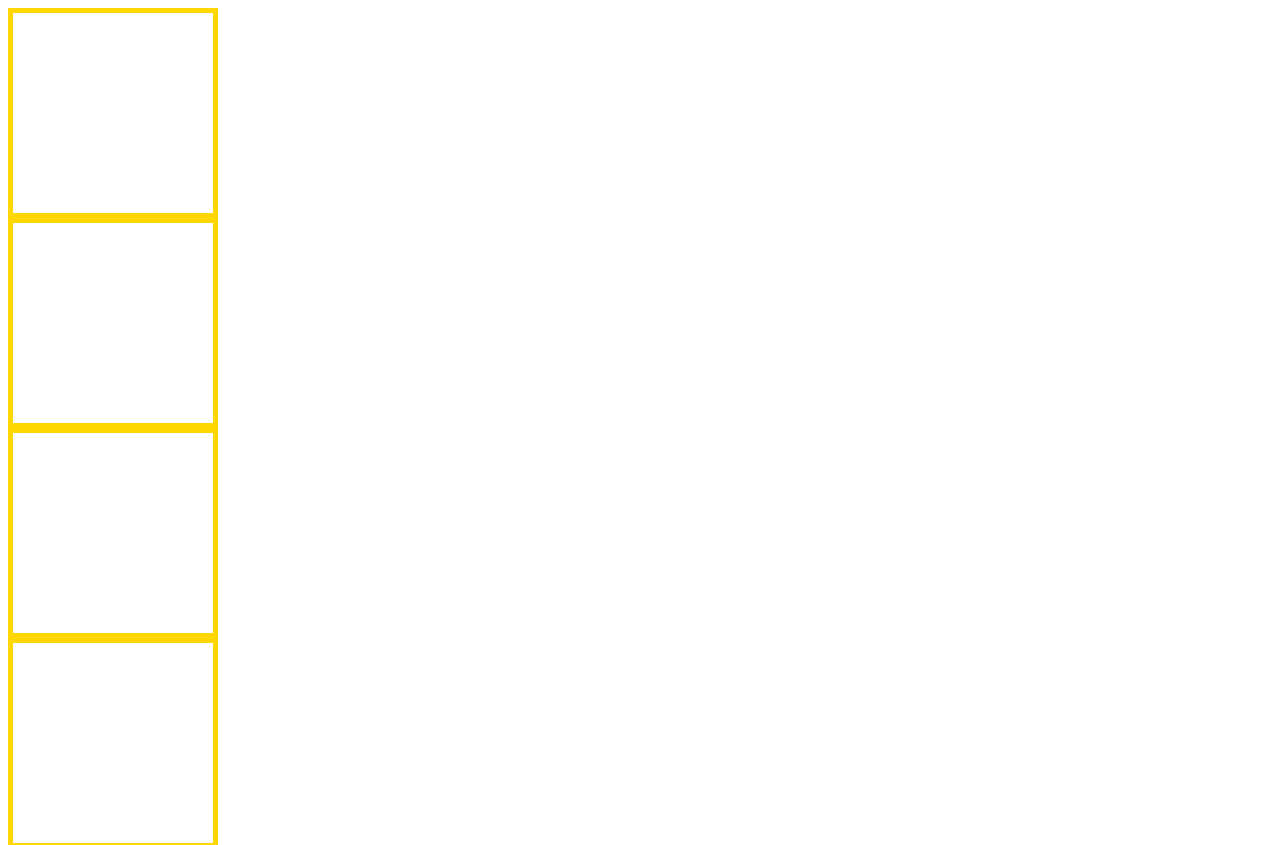
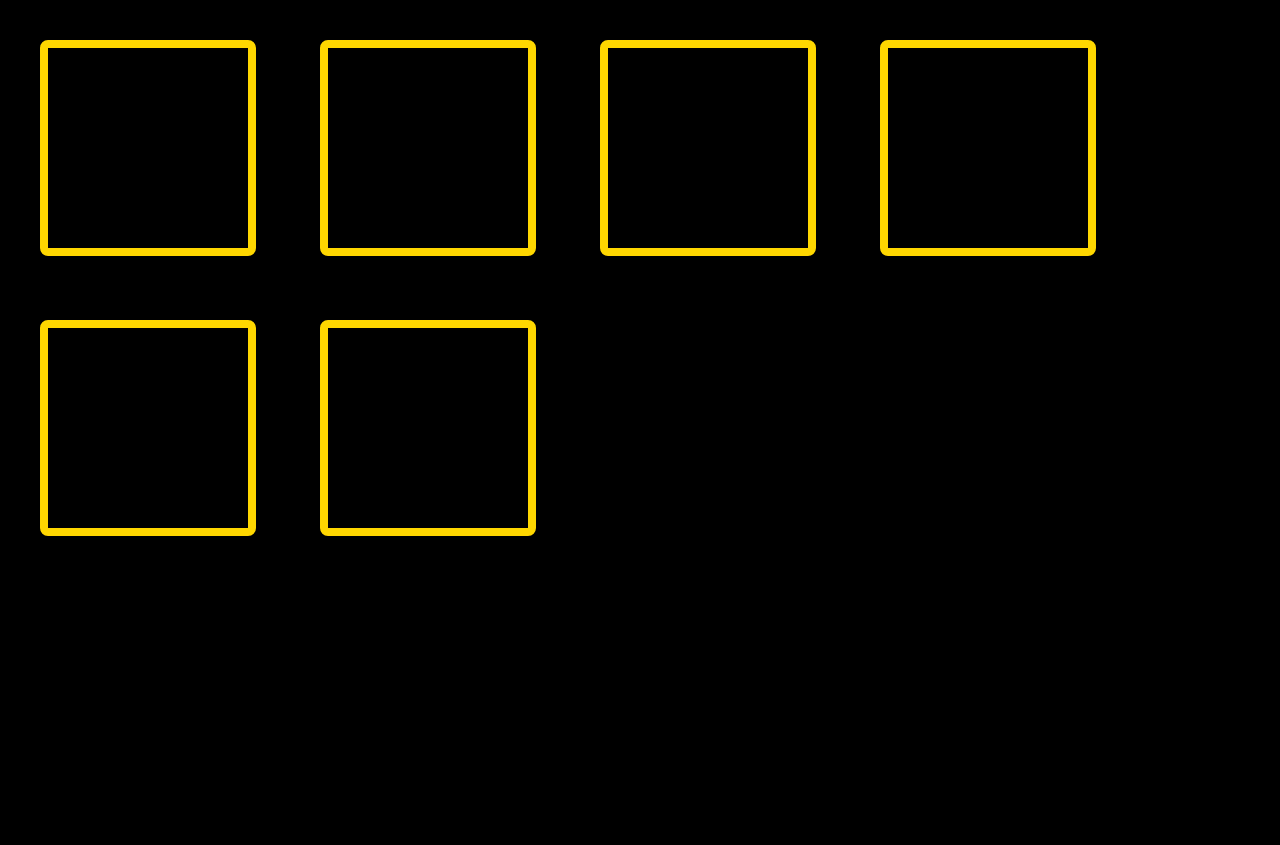
Before and after one commit to aeposten/boxes-exercise, a React (Create React App) app: page / in a window 1280 px wide. Shown: the top 845 px of the page. After the commit the page ends 800 px from the top, so only its background shows below. Built offline with nearby package versions, Linux system fonts and the light colour scheme.

Commit message:
Boxes added to state

```diff
--- a/public/styles.css
+++ b/public/styles.css
@@ -1,5 +1,15 @@
+body {
+    background-color: black;
+}
+.App {
+    display: flex;
+    flex-wrap: wrap;
+}
+
 .box {
     width: 200px;
     height: 200px;
-    border: 5px solid gold;
+    margin: 2em;
+    border: 0.5em solid gold;
+    border-radius: 0.5em;
 }
--- a/src/App.js
+++ b/src/App.js
@@ -1,10 +1,12 @@
+import { useState } from 'react';
 import boxes from './boxes';
 import Box from './components/Box';
 
 function App() {
+  const [squares, setSquares] = useState(boxes)
   return (
     <div className="App">
-      {boxes.map((box) =>
+      {squares.map((box) =>
         <Box />
       )}
     </div>
```
